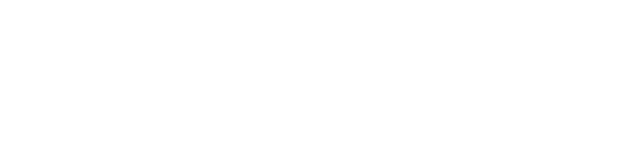
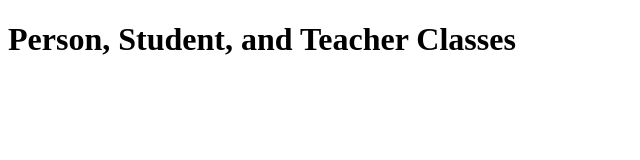
Before and after one commit to acciojob/getters-and-setters-Vikaskumarrr, a website: page main.html in a window 1280 px wide. Shown: the whole page, without its empty margins (0-640 px from the left). Drawn offline with Linux system fonts and the light colour scheme.

Commit message:
created a submission

```diff
--- a/main.html
+++ b/main.html
@@ -8,6 +8,7 @@
 
 <body>
 	<!-- the entire body must be written by student -->
+	<h1>Person, Student, and Teacher Classes</h1>
     <script type="text/javascript" src="./script.js">
 </script>
 
```
